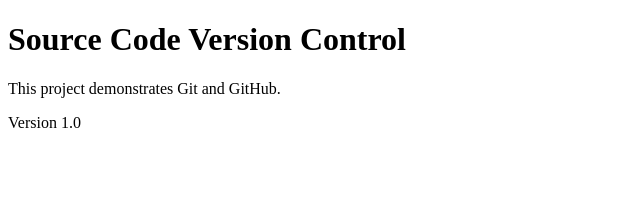
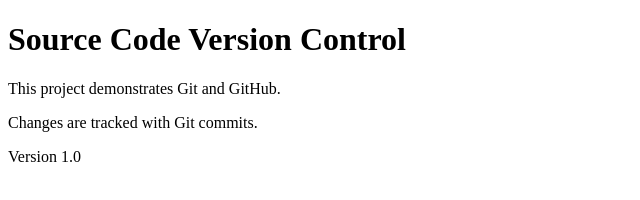
Before and after one commit to Yusuf-tech196/Git-Project, a plain HTML site: page index.html in a window 1280 px wide. Shown: the whole page, without its empty margins (0-640 px from the left). Drawn offline with Linux system fonts and the light colour scheme.

Commit message:
Update website with Git tracking information

```diff
--- a/index.html
+++ b/index.html
@@ -8,6 +8,7 @@
 <body>
     <h1>Source Code Version Control</h1>
     <p>This project demonstrates Git and GitHub.</p>
+    <p>Changes are tracked with Git commits.</p>
     <p>Version 1.0</p>
 </body>
 </html>
```
